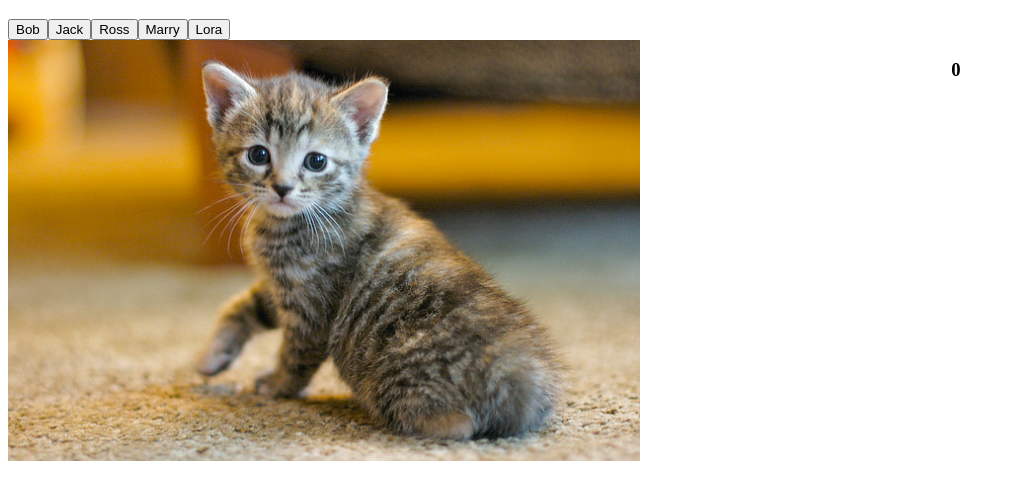
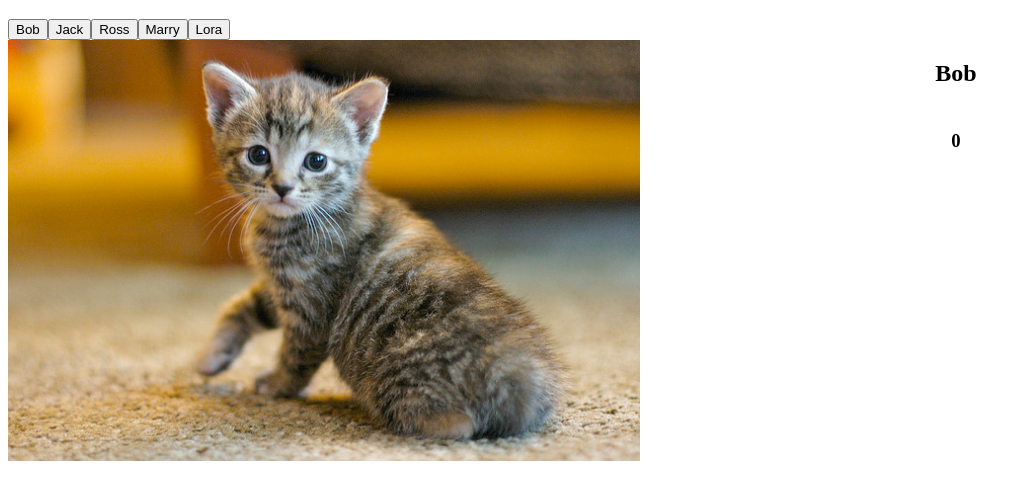
Before and after one commit to yichen123/cat-clicker, a plain HTML site: page index.html in a window 1280 px wide. Both pictures are taken after a click on the button "Bob". Shown: the part 61-560 px from the top of the page, without its empty margins (0-1031 px from the left). Drawn offline with Linux system fonts and the light colour scheme.

Commit message:
finally!

```diff
--- a/index.html
+++ b/index.html
@@ -15,7 +15,10 @@
     <div id="picContainer">
       <img>
     </div>
-    <h3 id="counterContainer"></h3>
+    <div id="displayBox">
+      <h2 id="nameContainer"></h2>
+      <h3 id="counterContainer"></h3>
+    </div>
   </div>
   <script src="js/app.js"></script>
 
--- a/js/app.js
+++ b/js/app.js
@@ -26,21 +26,16 @@ document.addEventListener('DOMContentLoaded', function() {
             var num = button.id;
             return model[num].img;
         },
-        changePicId: function(button) {
-            var num = button.id;
-            var pic = document.getElementsByTagName('img')[0];
-            pic.id = num;
+        getNameFromButton: function(button) {
+            return model[button.id].name;
         },
 
-        displayCounter: function(pic) {
-            var counterContainer = document.getElementsByTagName('h3')[0];
-            counterContainer.innerHTML = model[pic.id].counter;
+        getCounterFromPic: function(pic) {
+            return model[pic.id].counter;
         },
         incrementCounter: function(pic) {
             model[pic.id].counter++;
-            octopus.displayCounter(pic);
         },
-
         init: function() {
             for (var i = 0, len = model.length; i < len; i++) {
                 var button = view.buttonView.buttonBuilder(model[i].name, i);
@@ -48,7 +43,6 @@ document.addEventListener('DOMContentLoaded', function() {
             }
             view.buttonView.init();
             view.picView.init();
-
         }
     };
 
@@ -60,14 +54,24 @@ document.addEventListener('DOMContentLoaded', function() {
                 button.innerText = name;
                 button.id = num;
                 buttonList.appendChild(button);
-                return button;
+            },
+            displayName: function(button) {
+                var nameContainer = document.getElementById('nameContainer');
+                var name = model[button.id].name;
+                nameContainer.innerHTML = name;
+            },
+            changePicIdByButton: function(button) {
+                var num = button.id;
+                var pic = document.getElementsByTagName('img')[0];
+                pic.id = num;
             },
             click: function(button) {
+                view.buttonView.displayName(button);
                 var img = octopus.getPicFromButton(button);
                 var pic = document.getElementsByTagName('img')[0];
                 pic.src = img;
-                octopus.changePicId(button);
-                octopus.displayCounter(pic);
+                view.buttonView.changePicIdByButton(button);
+                view.picView.displayCounter(pic);
             },
             init: function() {
                 buttons = document.getElementsByTagName('button');
@@ -79,9 +83,15 @@ document.addEventListener('DOMContentLoaded', function() {
             }
         },
         picView: {
+            displayCounter: function(pic) {
+                var counterContainer = document.getElementsByTagName('h3')[0];
+                var counter = octopus.getCounterFromPic(pic);
+                counterContainer.innerHTML = counter;
+            },
             click: function(pic) {
                 if (pic.id) {
                     octopus.incrementCounter(pic);
+                    view.picView.displayCounter(pic);
                 }
             },
             init: function() {
--- a/style/style.css
+++ b/style/style.css
@@ -7,7 +7,7 @@ body {
   width: 100%;
 }
 
-#picContainer {
+#picContainer, #displayBox{
   width: 50%;
 }
 
@@ -16,6 +16,6 @@ img {
   max-width: 100%;
 }
 
-#counterContainer {
-  width: 50%;
+#counterContainer, #nameContainer {
+  height:50px;
 }
```
